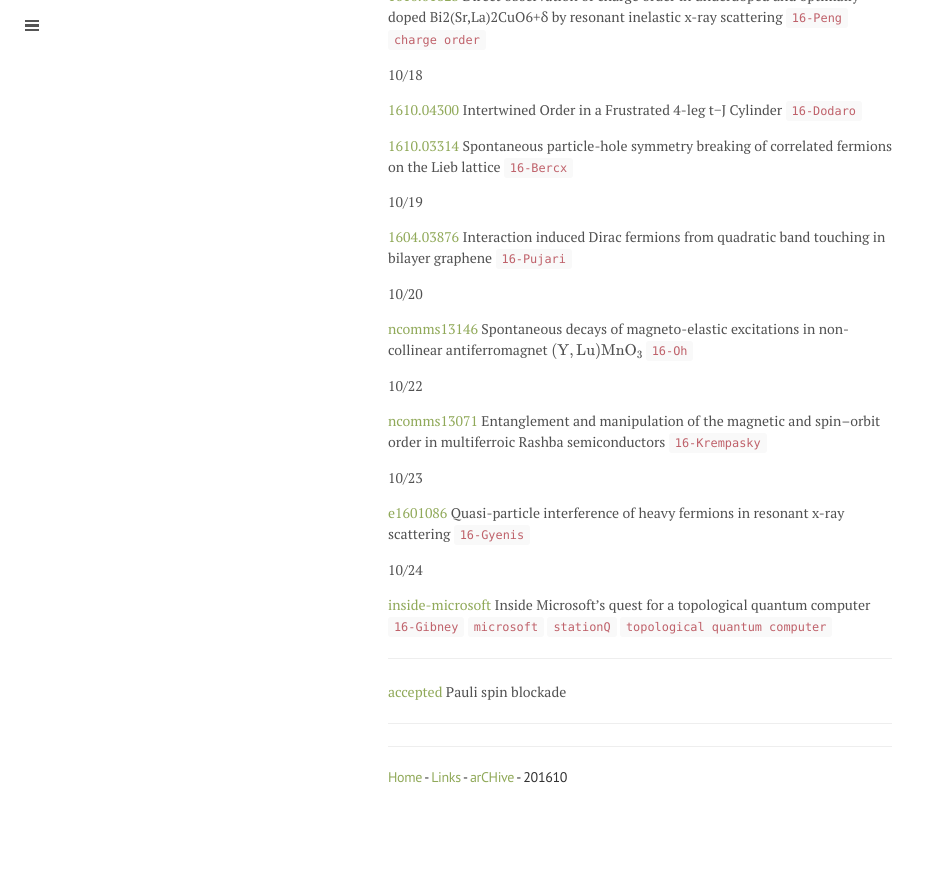
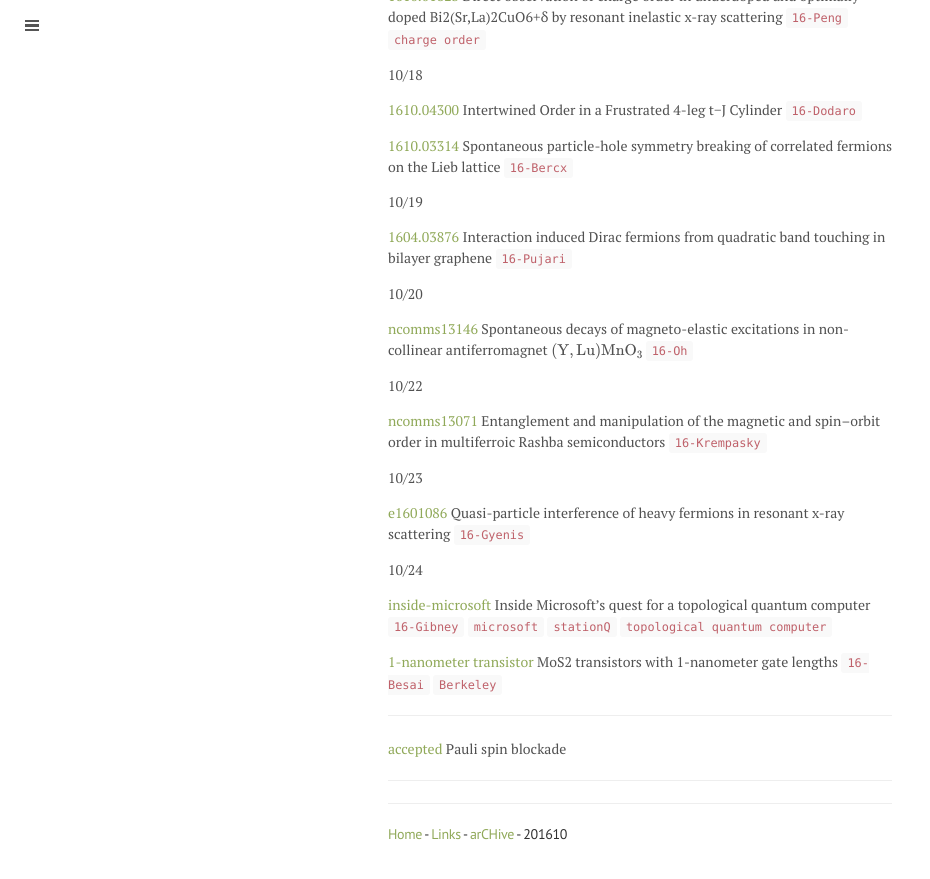
Before and after one commit to qkrwlsghdcjsworlt/work, a Jekyll site: the page built from 201610.md, in a window 1280 px wide and 900 px high, scrolled down 2266 px. Shown: the top 879 px of the window, without its empty margins (0-930 px from the left). Built offline with Jekyll 4.4.1, drawn with Linux system fonts in a browser that asks for light colours; formulas are drawn with MathJax 3; before the commit the page ends 3108 px from its top, so only the background shows below that.

Commit message:
“update”

```diff
--- a/201610.md
+++ b/201610.md
@@ -136,7 +136,7 @@ title: 201610
 [inside-microsoft](http://www.nature.com/news/inside-microsoft-s-quest-for-a-topological-quantum-computer-1.20774) Inside Microsoft’s quest for a topological quantum computer `16-Gibney` `microsoft` `stationQ` `topological quantum computer`
 
 
-
+[1-nanometer transistor](http://science.sciencemag.org/content/354/6308/99) MoS2 transistors with 1-nanometer gate lengths `16-Besai` `Berkeley`
 
 
 ---
```
